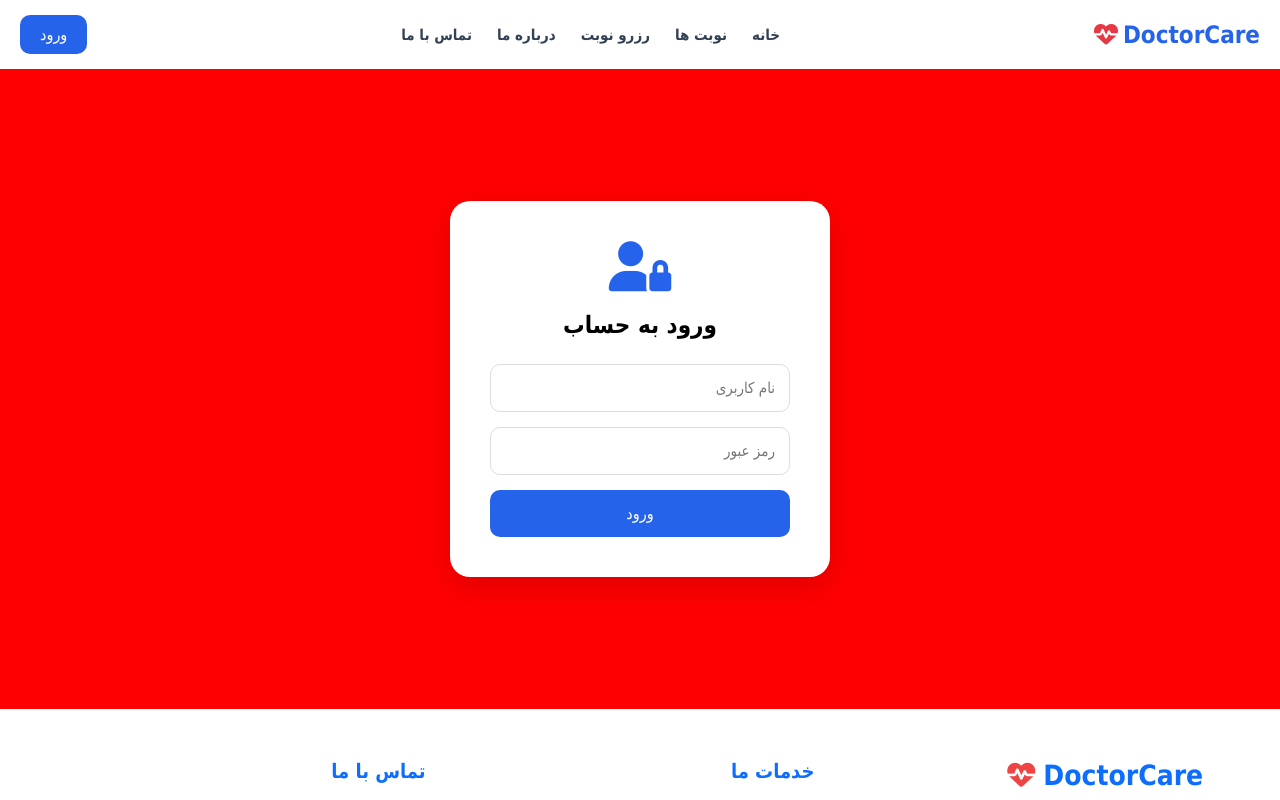
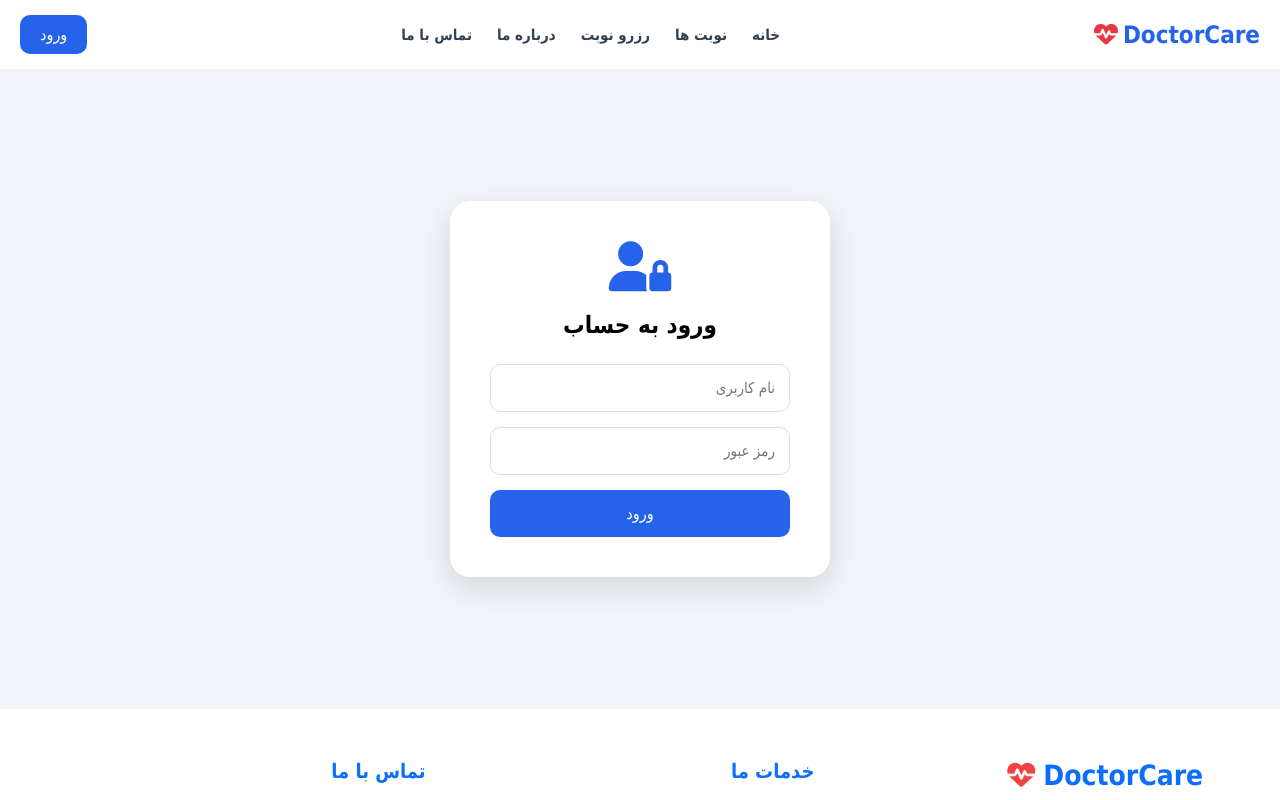
Before and after one commit to nedaazizi200413-blip/DoctorCare-, a React (Vite) app: page /#/login in a window 1280 px wide. Shown: the top 800 px of the page. Built offline with nearby package versions, Linux system fonts and the light colour scheme.

Commit message:
fix login style

```diff
--- a/src/pages/Login/Login.css
+++ b/src/pages/Login/Login.css
@@ -79,6 +79,3 @@ padding:30px;
 }
 
 }
-.test-login{
-background:red !important;
-}
--- a/src/pages/Login/Login.jsx
+++ b/src/pages/Login/Login.jsx
@@ -26,7 +26,7 @@ navigate("/appointmentList");
 
 return(
 
-<section className="login-page test-login">
+<section className="login-page">
 
 <div className="login-box">
 
```
